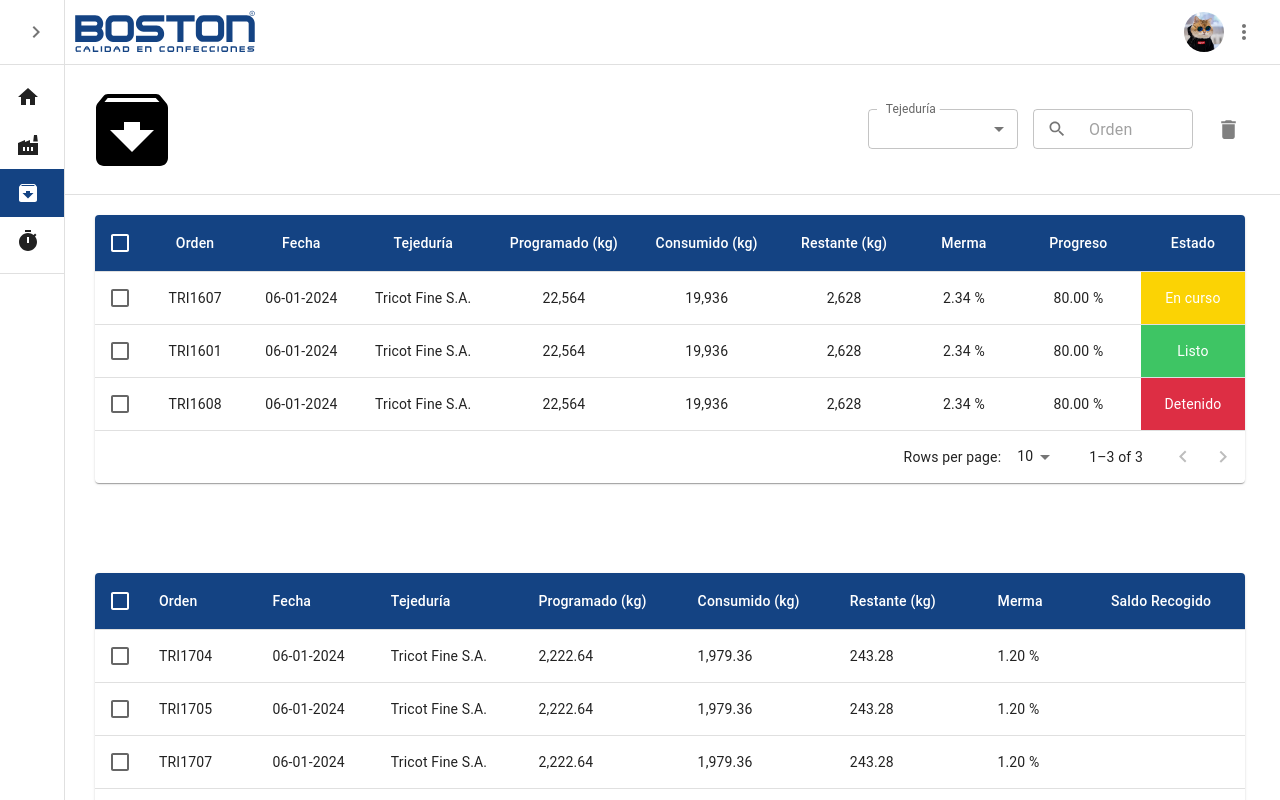
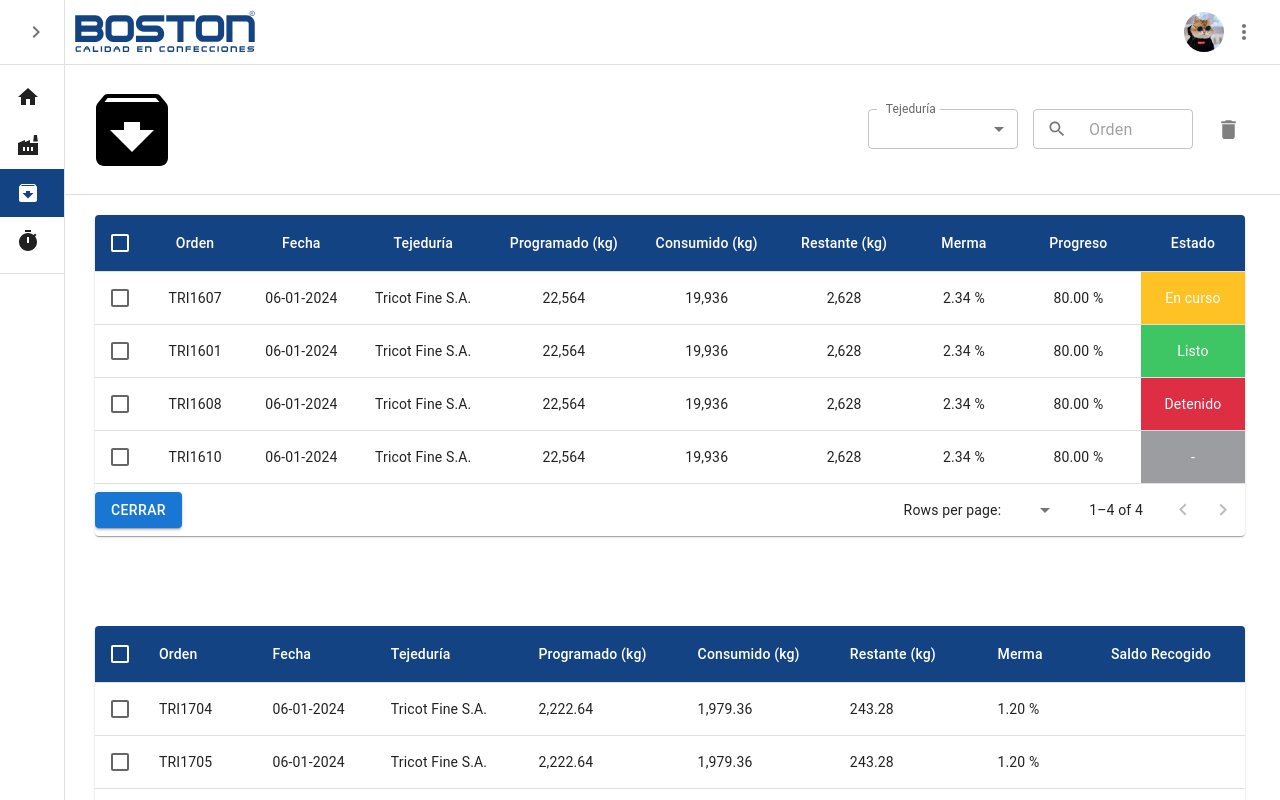
Before and after one commit to boston-sistemas/ERP-Frontend, a Next.js app: page /revision_stock in a window 1280 px wide. Shown: the top 800 px of the page. Built offline with nearby package versions, Linux system fonts and the light colour scheme.

Commit message:
boton cerrar en tabla pendiente

```diff
--- a/src/components/operaciones/tablas/tabla_stock_pendiente.tsx
+++ b/src/components/operaciones/tablas/tabla_stock_pendiente.tsx
@@ -7,10 +7,11 @@ import TableContainer from '@mui/material/TableContainer';
 import TableHead from '@mui/material/TableHead';
 import TablePagination from '@mui/material/TablePagination';
 import TableRow from '@mui/material/TableRow';
-import { Typography } from '@mui/material';
+import { Button, Typography } from '@mui/material';
 import Checkbox from '@mui/material/Checkbox';
 import Box from '@mui/material/Box';
 import Grid from '@mui/material/Grid';
+
 
 interface Column {
   id: 'order' | 'date' | 'textile' | 'programmed' | 'consumed' | 'remaining' | 'waste' | 'progress' | 'state';
@@ -63,6 +64,7 @@ const rows = [
   createData('TRI1607', '06-01-2024', 'Tricot Fine S.A.', 22564, 19936, 2628, 2.34, 80.00, 'En curso'),
   createData('TRI1601', '06-01-2024', 'Tricot Fine S.A.', 22564, 19936, 2628, 2.34, 80.00, 'Listo'),
   createData('TRI1608', '06-01-2024', 'Tricot Fine S.A.', 22564, 19936, 2628, 2.34, 80.00, 'Detenido'),
+  createData('TRI1610', '06-01-2024', 'Tricot Fine S.A.', 22564, 19936, 2628, 2.34, 80.00, '-')
 ];
 
 export default function Tabla_stock_pendiente() {
@@ -102,12 +104,12 @@ export default function Tabla_stock_pendiente() {
 
   const getStateColor = (state: any) => {
     switch (state) {
-      case 'No Iniciado':
-        return '#838383';
+      case '-':
+        return '#9C9DA1';
       case 'Detenido':
         return '#DD2E44';
       case 'En curso':
-        return '#FBD304';
+        return '#FFC225';
       case 'Listo':
         return '#3EC564';
       default:
@@ -118,9 +120,9 @@ export default function Tabla_stock_pendiente() {
   {/* DESCOMENTAR SI QUIERES LEYENDA
   const Legend = () => {
     const legendItems = [
-      { label: 'No Iniciado', color: '#838383' },
+      { label: 'No iniciado', color: '#9C9DA1' },
       { label: 'Detenido', color: '#DD2E44' },
-      { label: 'En curso', color: '#FBD304' },
+      { label: 'En curso', color: '#FFC225' },
       { label: 'Listo', color: '#3EC564' },
     ];
 
@@ -176,7 +178,7 @@ export default function Tabla_stock_pendiente() {
                 <TableCell
                   key={column.id}
                   align={column.align}
-                  style={{ backgroundColor: 'rgb(20, 67, 131)', color: 'white', minWidth: column.minWidth }}
+                  style={{ backgroundColor: 'rgb(20, 67, 131)', color: 'white', minWidth: column.minWidth}}
                 >
                   {column.label}
                 </TableCell>
@@ -239,15 +241,24 @@ export default function Tabla_stock_pendiente() {
         <Legend />
       </Box>
       */}
+      <Button
+        variant="contained"
+        className="mt-4 mb-4 ml-4 w-50 bg-gray-700 text-white py-1 rounded hover:bg-black transition duration-300 ease-in-out"
+        onClick={() => { /* función para cerrar órdenes */ }}
+      >
+        Cerrar
+      </Button>
       <Box sx={{ flex: '1 1 auto' }}>
+
         <TablePagination
-          rowsPerPageOptions={[10, 25, 100]}
+          rowsPerPageOptions={[2, 25, 100]}
           component="div"
           count={rows.length}
           rowsPerPage={rowsPerPage}
           page={page}
           onPageChange={handleChangePage}
           onRowsPerPageChange={handleChangeRowsPerPage}
+          className="mt-0"
         />
       </Box>
     </Box>
```
